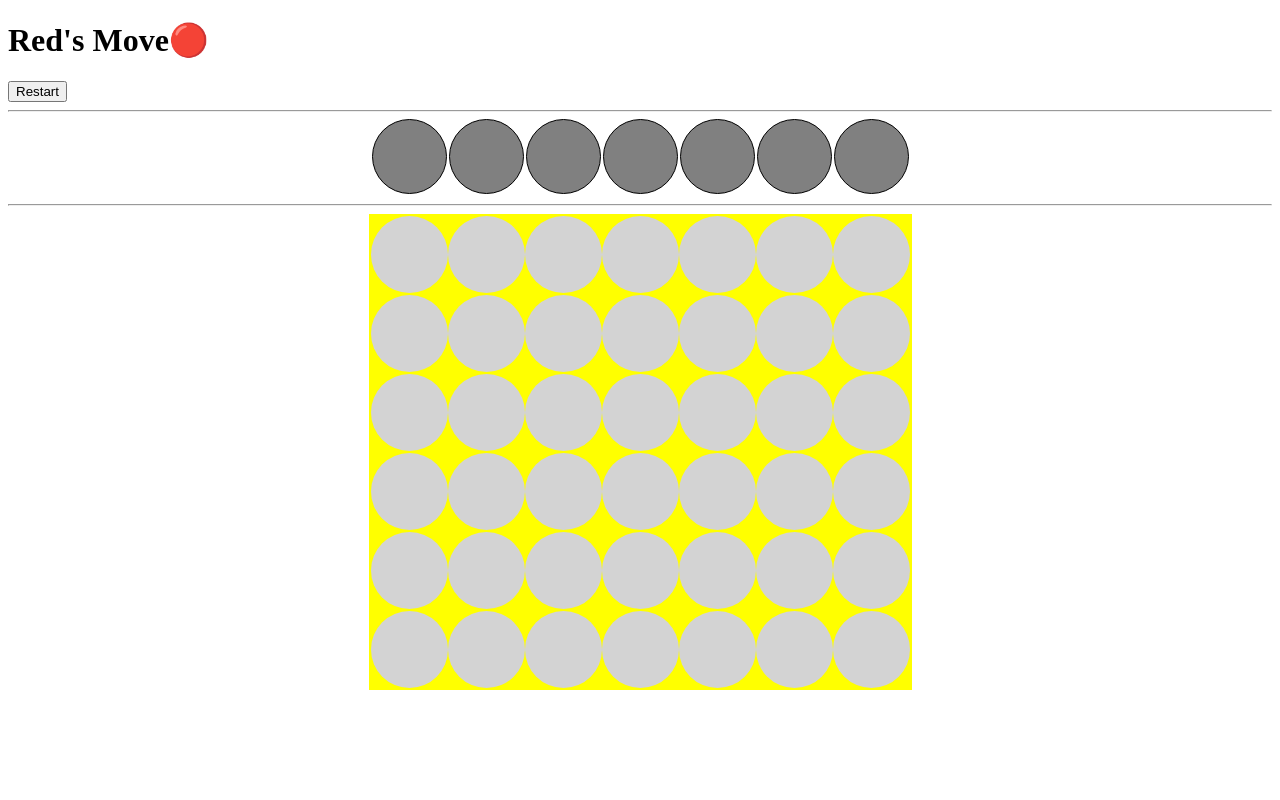
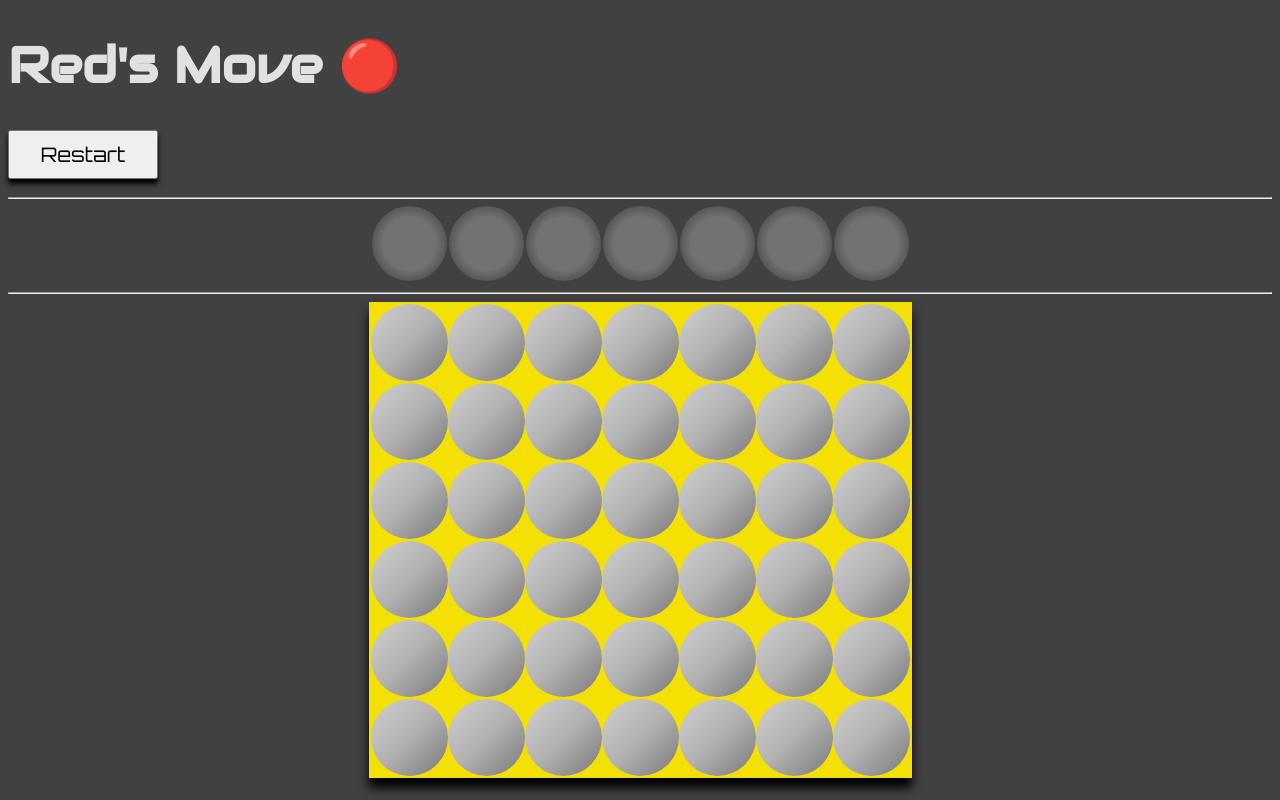
Before and after one commit to KenzieAcademy-Students/teamwork-assessment-connect-four-echase03, a plain HTML site: page index.html in a window 1280 px wide. Both pictures are taken after a click on the button "Let's Play!". Drawn offline with Linux system fonts and the light colour scheme.

Commit message:
final styling updated

```diff
--- a/code.js
+++ b/code.js
@@ -158,19 +158,19 @@ const redMove = function () {
   for (const btn of colorBtns) {
     btn.classList.remove("red-turn");
   }
-  message.textContent = `Black's Move⚫️`;
+  message.textContent = `Black's Move ⚫️`;
 };
 
 const blackMove = function () {
   for (const btn of colorBtns) {
     btn.classList.add("red-turn");
   }
-  message.textContent = `Red's Move🔴`;
+  message.textContent = `Red's Move 🔴`;
 };
 
 //Function to start and restart the game
 playBtn.addEventListener("click", function () {
-  message.textContent = `Red's Move🔴`;
+  message.textContent = `Red's Move 🔴`;
   playBtn.textContent = `Restart`;
   board = [
     [0, 0, 0, 0, 0, 0, 0],
@@ -206,7 +206,10 @@ const userMove = function (num) {
     redMove();
     updateBoard(num, red);
     if (isGameWon()) {
-      message.textContent = `Congrats! Red you won in ${totalMoves + 1} moves!`;
+      message.textContent = `Congrats! Red you won in ${
+        totalMoves / 2 + 1
+      } moves!`;
+      console.log(totalMoves);
       playBtn.textContent = "New Game!";
       hideBtns();
     }
@@ -215,10 +218,12 @@ const userMove = function (num) {
     updateBoard(num, black);
     if (isGameWon()) {
       message.textContent = `Congrats! Black you won in ${
-        totalMoves + 1
+        (totalMoves + 1) / 2
       } moves!`;
       playBtn.textContent = "New Game!";
       hideBtns();
+    } else if (totalMoves === 41) {
+      message.textContent = `It's a tie!`;
     }
   }
   isGameWon();
@@ -339,7 +344,7 @@ const ballDrop = function (element, num, btnCount) {
   }
 };
 
-//Event listeners for placemennt buttons
+//Event listeners for placement buttons
 //Button one
 btnOne.addEventListener("click", function () {
   ballDrop(btnOne, 0, btnOneCount);
@@ -378,7 +383,6 @@ btnSeven.addEventListener("click", function () {
   btnSevenCount += 1;
 });
 
-// Needs work or maybe not
 const userTurn = function () {
   if (text.startsWith("R")) {
     for (const btn of colorBtns) {
@@ -514,6 +518,5 @@ let isGameWon = function () {
       }
     }
   }
-  //update HTML with winner statement
   return won;
 };
--- a/index.html
+++ b/index.html
@@ -17,11 +17,23 @@
 
     <!-- CSS-->
     <link href="style.css" rel="stylesheet" media="all" />
+    <link rel="preconnect" href="https://fonts.googleapis.com" />
+    <link rel="preconnect" href="https://fonts.gstatic.com" crossorigin />
+    <link
+      href="https://fonts.googleapis.com/css2?family=Audiowide&display=swap"
+      rel="stylesheet"
+    />
+    <link rel="preconnect" href="https://fonts.googleapis.com" />
+    <link rel="preconnect" href="https://fonts.gstatic.com" crossorigin />
+    <link
+      href="https://fonts.googleapis.com/css2?family=Audiowide&family=Orbitron&display=swap"
+      rel="stylesheet"
+    />
   </head>
 
   <body>
     <header>
-      <h1 id="heading">Welome to Connect Four!</h1>
+      <h1 id="heading">Welcome to Connect Four!</h1>
       <button id="btn-start">Let's Play!</button>
     </header>
     <hr class="hidden" />
--- a/style.css
+++ b/style.css
@@ -1,13 +1,25 @@
 /* Write your CSS Here. */
-tr {
-  background-color: yellow;
+body {
+  background-color: rgb(65, 65, 65);
 }
+
+#heading {
+  color: rgb(225, 225, 225);
+  font-family: "Audiowide", cursive;
+  font-size: 50px;
+}
+
 td {
   display: inline-block;
   width: 75px;
   height: 75px;
-  background-color: lightgrey;
   border-radius: 50%;
+  background-image: linear-gradient(
+    135deg,
+    rgb(208, 208, 208),
+    rgb(177, 177, 177),
+    rgb(121, 121, 121)
+  );
 }
 
 #game-container {
@@ -17,15 +29,31 @@ td {
 #game-board {
   margin-left: auto;
   margin-right: auto;
-  background-color: yellow;
+  background-color: rgb(244, 224, 3);
+  box-shadow: 0px 10px 10px black;
+}
+
+#btn-start {
+  padding: 10px;
+  width: 150px;
+  font-size: 20px;
+  box-shadow: 0px 5px 5px black;
+  margin-bottom: 10px;
+  font-family: "Orbitron", sans-serif;
+  /* font-weight: lighter; */
 }
 
 .btn-slot {
-  background-color: grey;
+  /* background-color: rgb(215, 215, 215); */
+  background-image: radial-gradient(
+    rgb(114, 114, 114),
+    rgb(114, 114, 114),
+    rgb(48, 48, 48)
+  );
   width: 75px;
   height: 75px;
   border-radius: 50%;
-  border: 1px solid;
+  border: 0px solid;
   margin: -1px;
 }
 
```
